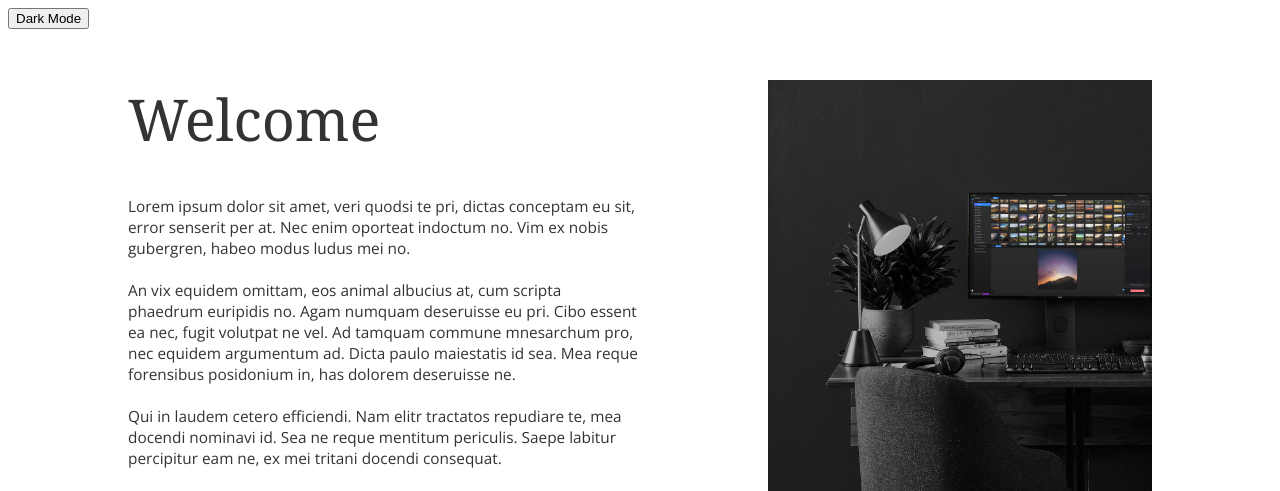
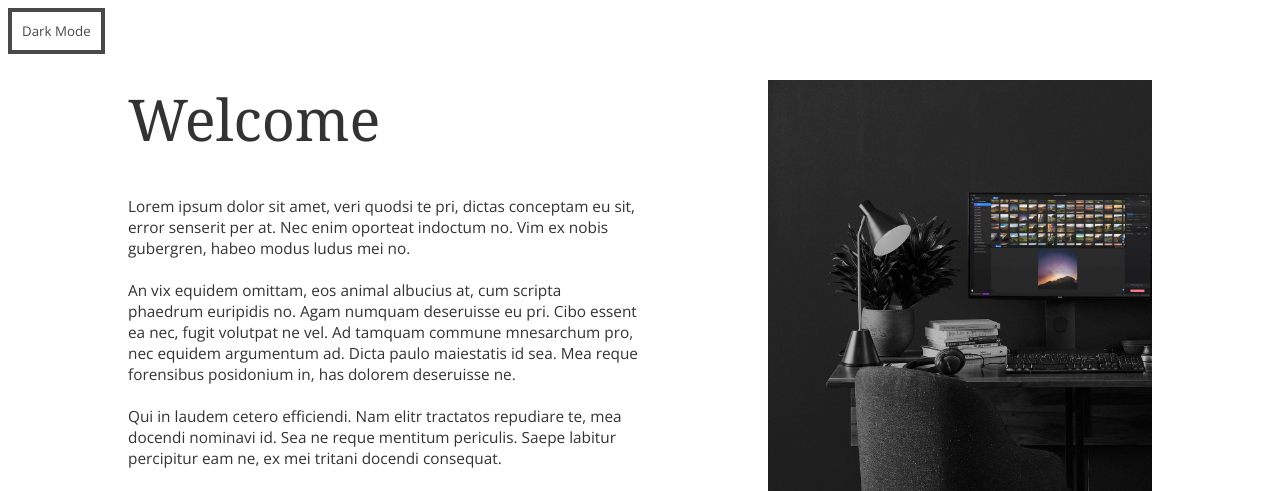
Before and after one commit to frol2256/frol2256.github.io, a PHP site: page / in a window 1280 px wide. Shown: the top 491 px of the page. Run offline with PHP 8.4, Linux system fonts and the light colour scheme.

Commit message:
Style Button

```diff
--- a/stylesheet.css
+++ b/stylesheet.css
@@ -73,12 +73,23 @@ html {
   margin: 0 auto;
 }
 
-
-.DarkModeButton{
-  border-radius: 8px;
+button {
+position: abolsute;
+color: #494949 !important;
+text-decoration: none;
+background: #ffffff;
+padding: 10px;
+border: 4px solid #494949 !important;
+transition: all 0.4s ease 0s;
+font-family: 'Open Sans';
 }
 
-
+button:hover {
+color: #ffffff !important;
+background: #f6b93b;
+border-color: #f6b93b !important;
+transition: all 0.1s ease 0s;
+}
 
 
 /*ANIMATIONS*/
```
